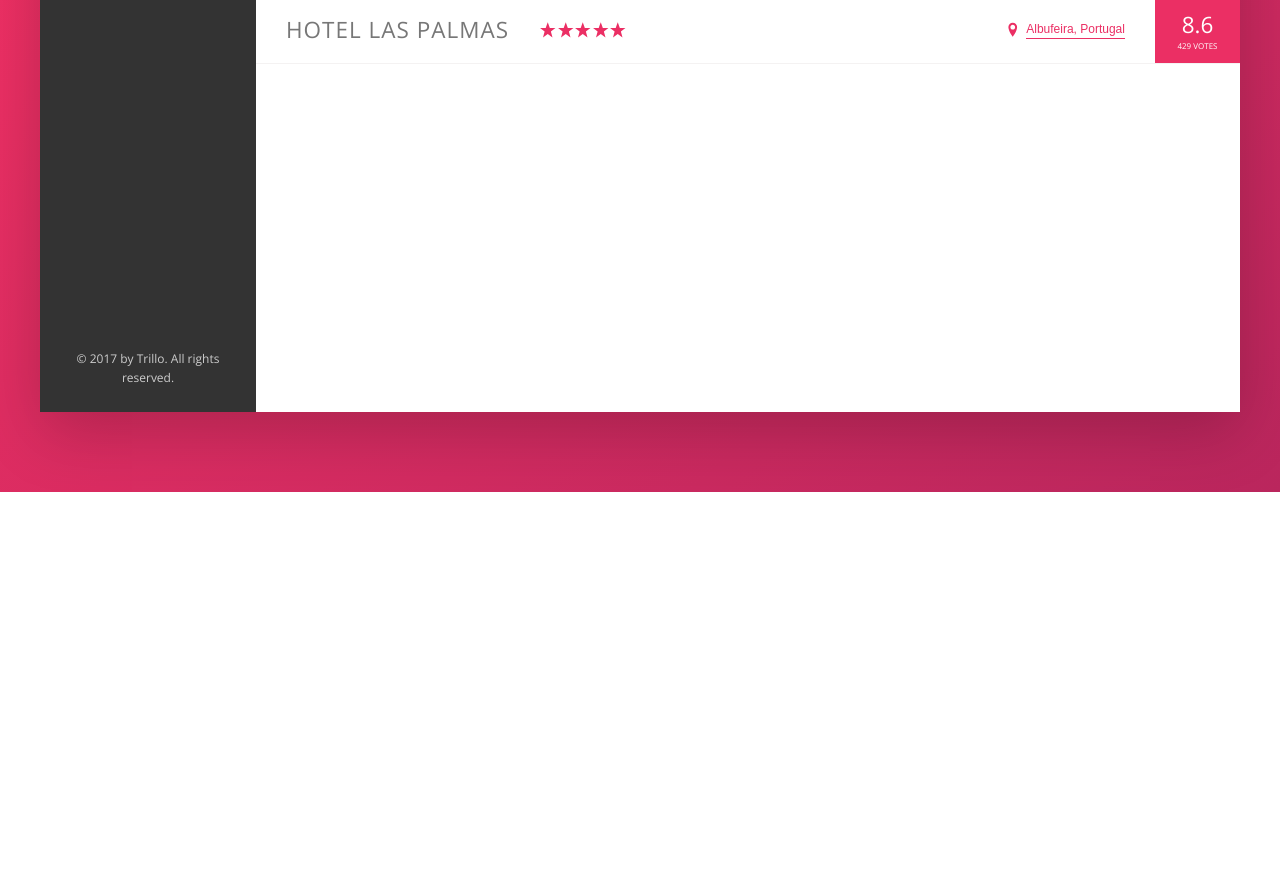
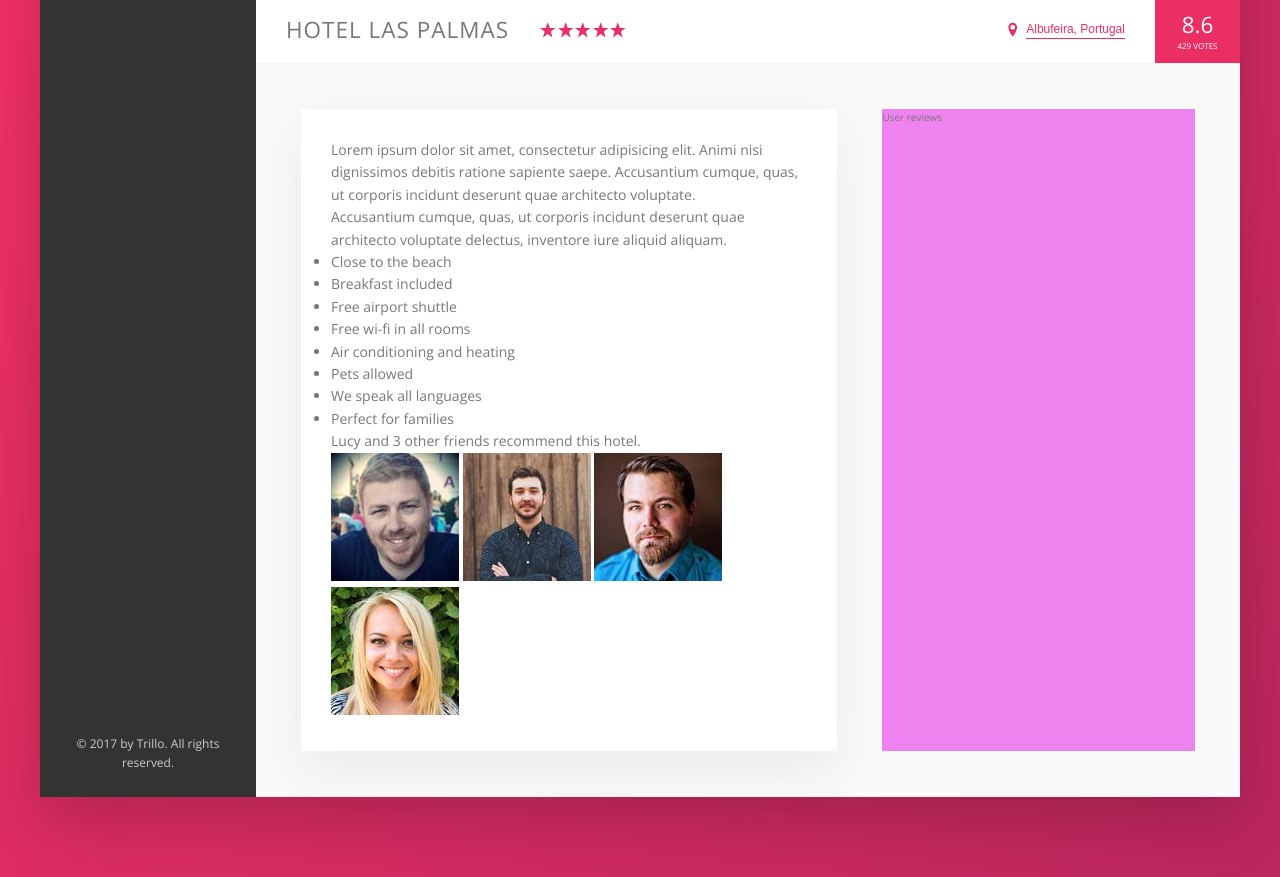
Before and after one commit to malekitoon/trillo__advanced-css-and-sass, a website: page index.html in a window 1280 px wide. Shown: the part 538-1415 px from the top of the page. Before the commit the page ends 1030 px from the top, so only its background shows below. Drawn offline with nearby package versions, Linux system fonts and the light colour scheme.

Commit message:
082 Building the Description Section - Part 1

```diff
--- a/index.html
+++ b/index.html
@@ -136,6 +136,46 @@
                             <div class="overview__rating-count">429 votes</div>
                         </div>
                     </div>
+
+                    <div class="detail">
+                        <div class="description">
+                            <p class="paragraph">
+                                Lorem ipsum dolor sit amet, consectetur adipisicing elit. Animi nisi dignissimos debitis ratione sapiente saepe. Accusantium cumque, quas, ut corporis incidunt deserunt quae architecto voluptate.
+                            </p>
+
+                            <p class="paragraph">
+                                Accusantium cumque, quas, ut corporis incidunt deserunt quae architecto voluptate delectus, inventore iure aliquid aliquam.
+                            </p>
+
+                            <ul class="list">
+                                <li class="list__item">Close to the beach</li>
+                                <li class="list__item">Breakfast included</li>
+                                <li class="list__item">Free airport shuttle</li>
+                                <li class="list__item">Free wi-fi in all rooms</li>
+                                <li class="list__item">Air conditioning and heating</li>
+                                <li class="list__item">Pets allowed</li>
+                                <li class="list__item">We speak all languages</li>
+                                <li class="list__item">Perfect for families</li>
+                            </ul>
+
+                            <div class="recommend">
+                                <p class="recommend__count">
+                                    Lucy and 3 other friends recommend this hotel.
+                                </p>
+
+                                <div class="recommend__friends">
+                                    <img src="img/user-3.jpg" alt="Friend 3" class="recommend__photo">
+                                    <img src="img/user-4.jpg" alt="Friend 4" class="recommend__photo">
+                                    <img src="img/user-5.jpg" alt="Friend 5" class="recommend__photo">
+                                    <img src="img/user-6.jpg" alt="Friend 6" class="recommend__photo">
+                                </div>
+                            </div>
+                        </div>
+
+                        <div class="user-reviews">
+                            User reviews
+                        </div>
+                    </div>
                 </main>
             </div>
         </div>
--- a/sass/_base.scss
+++ b/sass/_base.scss
@@ -17,6 +17,9 @@
   --color-black: #000000;
 
   --shadow-dark: 0 2rem 6rem rgba(0, 0, 0, .2);
+  --shadow-light: 0 2rem 5rem rgba(0, 0, 0, .06);
+
+  --line: 1px solid var(--color-grey-light-2);
 }
 
 * {
--- a/sass/_component.scss
+++ b/sass/_component.scss
@@ -194,7 +194,7 @@
 ///////////////////////////////////////
 /// HOTEL OVERVIEW
 .overview {
-  border-bottom: 1px solid var(--color-grey-light-2);
+  border-bottom: var(--line);
   display: flex;
   align-items: center;
 
--- a/sass/_layout.scss
+++ b/sass/_layout.scss
@@ -11,7 +11,7 @@
   height: 7rem;
   font-size: 1.4rem;
   background-color: var(--color-white);
-  border-bottom: 1px solid var(--color-grey-light-2);
+  border-bottom: var(--line);
   display: flex;
   justify-content: space-between;
   align-items: center;
@@ -32,5 +32,25 @@
 .hotel-view {
   background-color: var(--color-white);
   flex: 1;
-  height: 80rem;
 }
+
+.detail {
+  display: flex;
+  padding: 4.5rem;
+  background-color: var(--color-grey-light-1);
+  border-bottom: var(--line);
+}
+
+.description {
+  font-size: 1.4rem;
+  background-color: var(--color-white);
+  box-shadow: var(--shadow-light);
+  padding: 3rem;
+  flex: 0 0 60%;
+  margin-right: 4.5rem;
+}
+
+.user-reviews {
+  background-color: violet;
+  flex: 1;
+}
```
Also changed, not shown: css/style.css.
